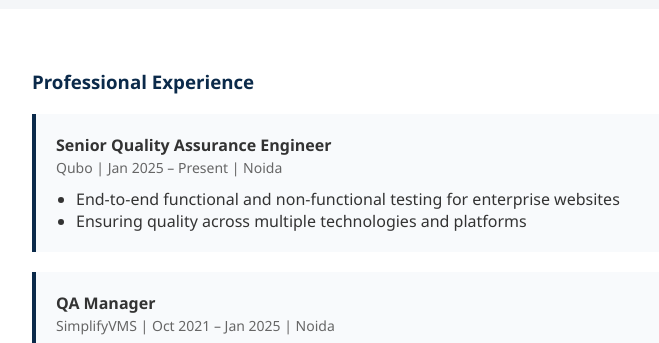
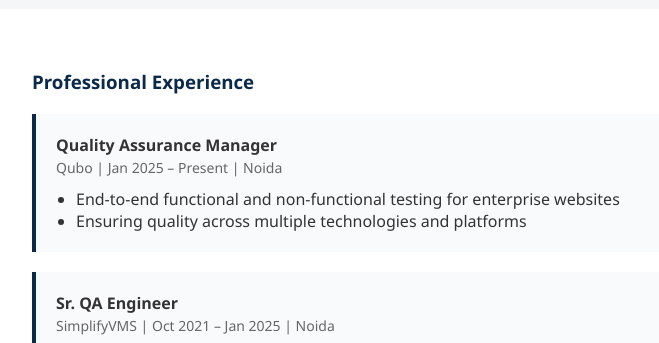
Before and after one commit to arun-chauhan01/arunchauhan.github.io, a plain HTML site: page index.html in a window 1280 px wide. Shown: the part 940-1283 px from the top of the page, without its empty margins (78-737 px from the left). Drawn offline with Linux system fonts and the light colour scheme.

Commit message:
Update index.html

```diff
--- a/index.html
+++ b/index.html
@@ -169,7 +169,7 @@
     <h3>Professional Experience</h3>
 
     <div class="card">
-      <h4>Senior Quality Assurance Engineer</h4>
+      <h4> Quality Assurance Manager</h4>
       <span>Qubo | Jan 2025 – Present | Noida</span>
       <ul>
         <li>End-to-end functional and non-functional testing for enterprise websites</li>
@@ -178,7 +178,7 @@
     </div>
 
     <div class="card">
-      <h4>QA Manager</h4>
+      <h4>Sr. QA Engineer</h4>
       <span>SimplifyVMS | Oct 2021 – Jan 2025 | Noida</span>
       <ul>
         <li>Designed and implemented testing strategies from scratch</li>
```
